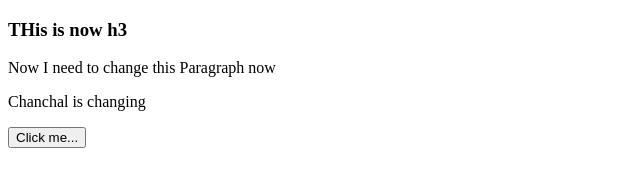
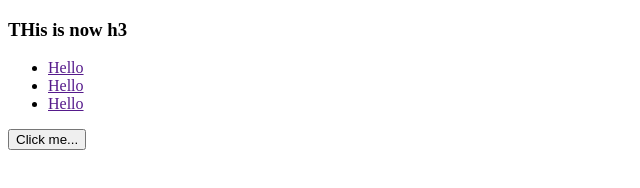
Before and after one commit to developerchanchal1/delta-demo, a plain HTML site: page index.html in a window 1280 px wide. Shown: the whole page, without its empty margins (0-640 px from the left). Drawn offline with Linux system fonts and the light colour scheme.

Commit message:
List Adding

```diff
--- a/index.html
+++ b/index.html
@@ -7,8 +7,11 @@
 </head>
 <body>
     <h3>THis is now h3</h3>
-    <p>Now I need to change this Paragraph now</p>
-    <p>Chanchal is changing</p>
+    <ul>
+        <li><a href="">Hello</a></li>
+        <li><a href="">Hello</a></li>
+        <li><a href="">Hello</a></li>
+    </ul>
 
 
     <button>Click me...</button>
```
